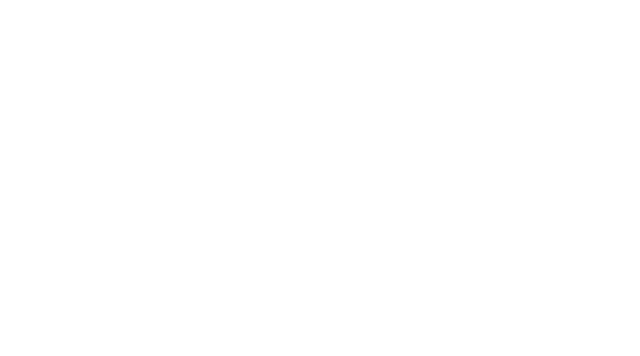
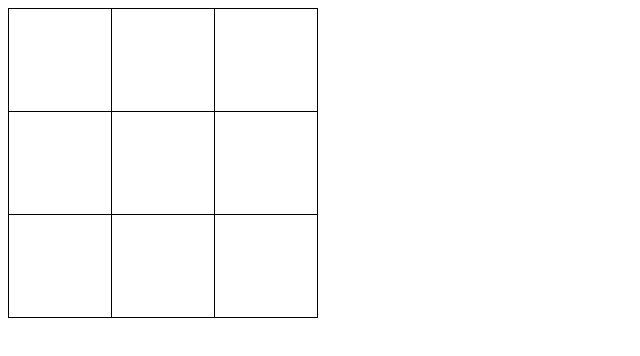
Before and after one commit to edda14/tic-tac-toe-prompt-engineering, a plain HTML site: page index.html in a window 1280 px wide. Shown: the whole page, without its empty margins (0-640 px from the left). Drawn offline with Linux system fonts and the light colour scheme.

Commit message:
basic framework

```diff
--- a/index.html
+++ b/index.html
@@ -6,8 +6,8 @@
     <link rel="stylesheet" href="style.css">
     <title>TicTacToe</title>
 </head>
-<body>
-
+<body onload="init()">
+    <div id="content"></div>
 <script src="script.js"></script>
 </body>
 </html>
--- a/script.js
+++ b/script.js
@@ -0,0 +1,33 @@
+let fields = [
+    null,
+    null,
+    null,
+    null,
+    null,
+    null,
+    null,
+    null,
+    null,
+];
+
+function init() {
+render();
+}
+
+  function render() {
+    let contentDiv = document.getElementById('content');
+    let tableHtml = '<table>';
+
+    for (let i = 0; i < 3; i++) {
+      tableHtml += '<tr>';
+      for (let j = 0; j < 3; j++) {
+        let index = i * 3 + j;
+        let symbol = fields[index] ? fields[index] : '';
+        tableHtml += `<td>${symbol}</td>`;
+      }
+      tableHtml += '</tr>';
+    }
+
+    tableHtml += '</table>';
+    contentDiv.innerHTML = tableHtml;
+  }
--- a/style.css
+++ b/style.css
@@ -0,0 +1,15 @@
+table {
+    border-collapse: collapse;
+  }
+  table, th, td {
+    border: 1px solid black;
+
+    height: 100px;
+    text-align: center;
+    font-size: 2em;
+  }
+
+  td {
+    height: 100px;
+    width:100px;
+  }
```
